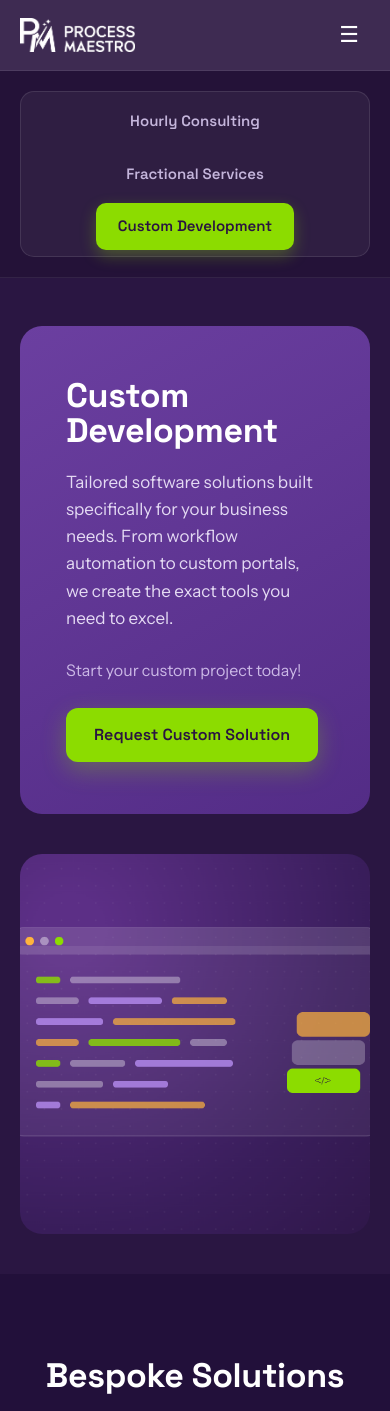
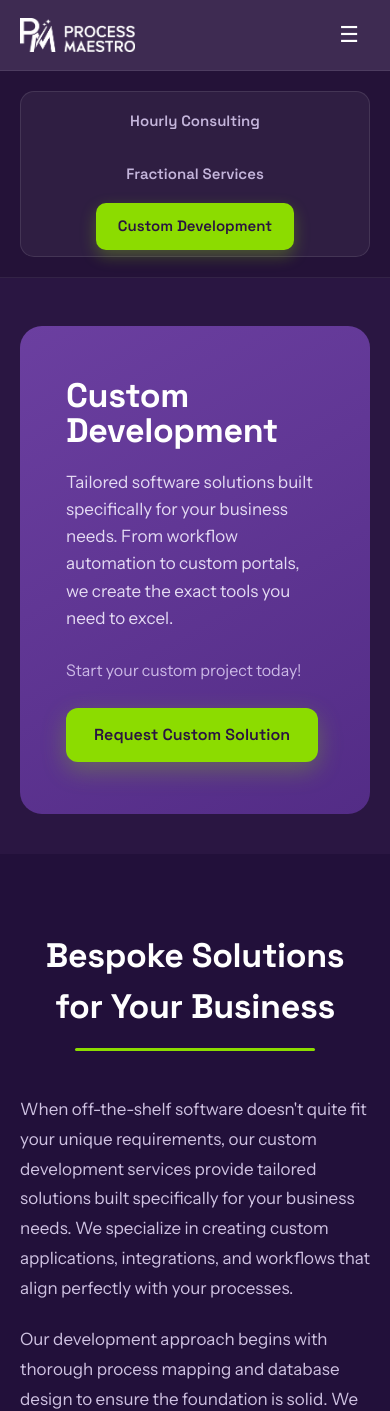
Before and after one commit to araksmaestro/processmaestro, a Next.js app: page /services in a window 390 px wide. Shown: the top 1411 px of the page. Built offline with nearby package versions, Linux system fonts and the light colour scheme.

Commit message:
auto: claude code changes

```diff
--- a/app/globals.css
+++ b/app/globals.css
@@ -1032,6 +1032,12 @@ body {
   .svc-h1 {
     font-size: 34px;
   }
+  /* Stacked below the copy the cover earns none of its 380px, so drop it at the
+     same width the split collapses. The <img> is lazy (not priority) precisely
+     so display:none also means "never fetched" here. */
+  .svc-hero-media {
+    display: none;
+  }
 }
 @media (max-width: 760px) {
   .svc-tabs {
--- a/components/services/ServicePanels.tsx
+++ b/components/services/ServicePanels.tsx
@@ -106,12 +106,14 @@ export default function ServicePanels() {
             </div>
 
             <div className="svc-hero-media">
+              {/* Deliberately not `priority`: that emits a preload link on every
+                  viewport, which would download the cover even at widths where
+                  CSS hides it. Lazy + display:none means mobile never fetches it. */}
               <Image
                 src={active.image.src}
                 alt={active.image.alt}
                 fill
-                priority
-                sizes="(max-width: 860px) 100vw, 50vw"
+                sizes="(max-width: 860px) 0px, 50vw"
                 style={{ objectFit: "cover" }}
               />
             </div>
```
